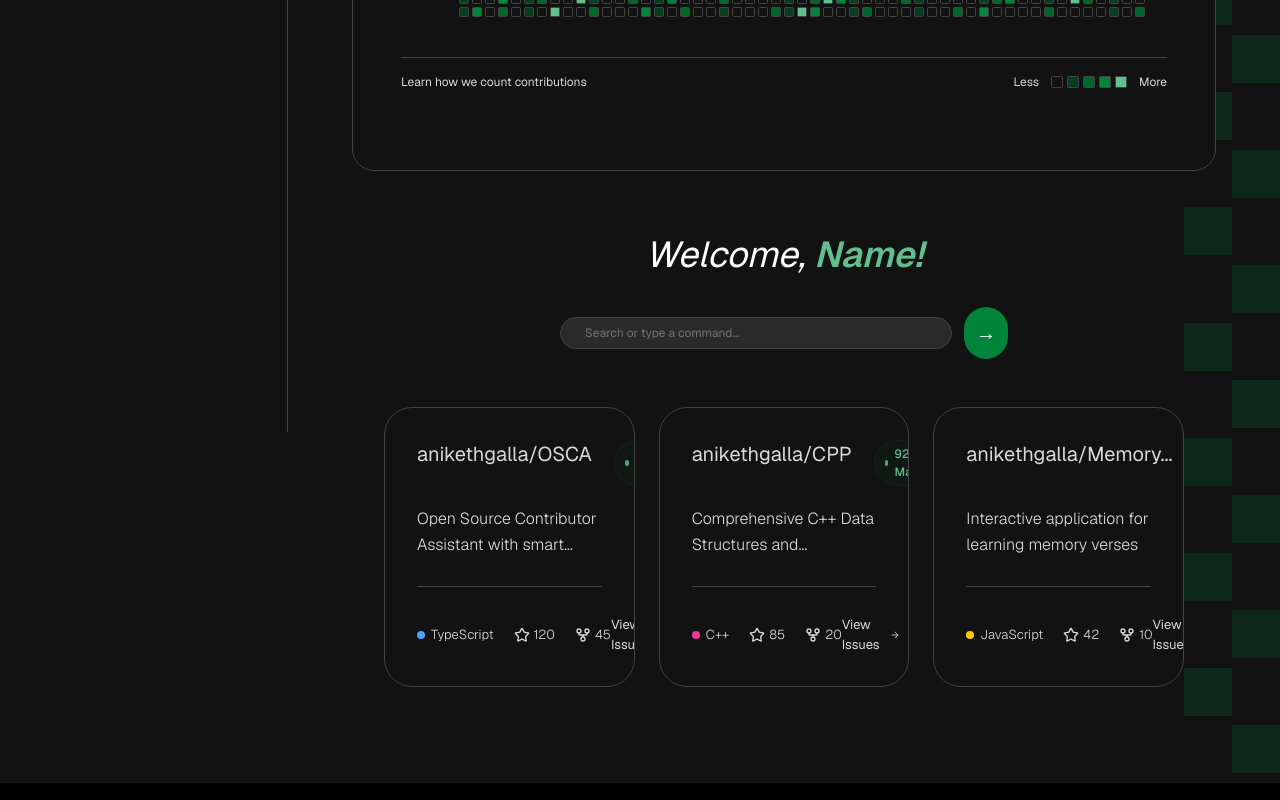
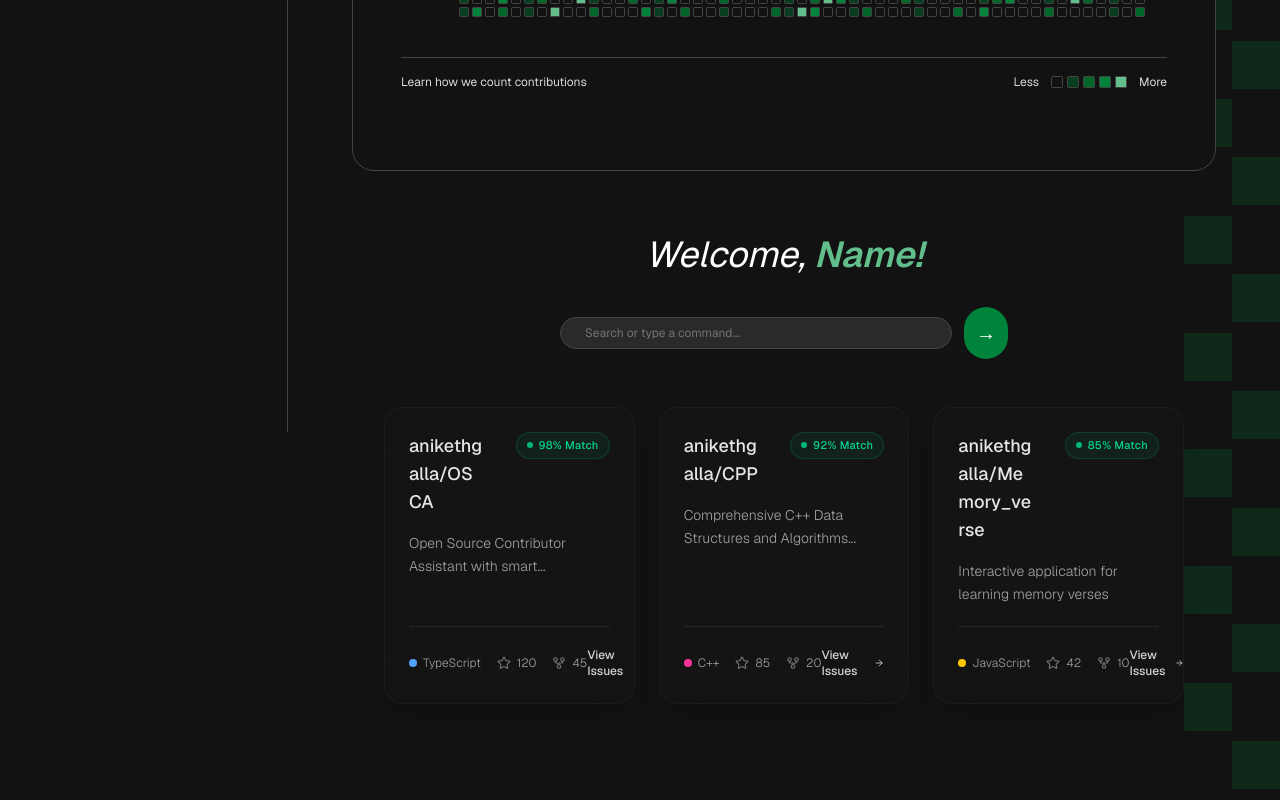
Before and after one commit to ChirayuSahu/osca, a Next.js app in the folder frontend/: page /developer-dashboard in a window 1280 px wide. Shown: the part 368-1168 px from the top of the page. Built offline with nearby package versions, Linux system fonts and the light colour scheme; no server answers; a web font is replaced by a local one.

Commit message:
feat(frontend): display full repository name in repository card

```diff
--- a/frontend/src/components/repositories/repository-card.tsx
+++ b/frontend/src/components/repositories/repository-card.tsx
@@ -1,85 +1,117 @@
 "use client";
 
-import React from "react";
-import { Star, GitFork, ArrowRight, ExternalLink } from "lucide-react";
+import React, { useState } from "react";
+import { Star, GitFork, ArrowRight, ExternalLink, Download, Loader2 } from "lucide-react";
 
 export interface Repository {
-  id: number;
+  id: number | string;
   name: string;
   description: string;
   stars: number;
   forks: number;
-  language: string;
-  languageColor: string;
-  matchScore: number;
-  issuesCount: number;
+  language?: string;
+  languageColor?: string;
+  matchScore?: number;
+  issuesCount?: number;
+  url?: string;
 }
 
 interface RepositoryCardProps {
   repo: Repository;
+  mode?: "import" | "view";
+  onAction?: (repo: Repository) => void | Promise<void>;
 }
 
-export function RepositoryCard({ repo }: RepositoryCardProps) {
+export function RepositoryCard({ repo, mode = "view", onAction }: RepositoryCardProps) {
+  const [isLoading, setIsLoading] = useState(false);
+
+  const handleAction = async (e: React.MouseEvent) => {
+    e.preventDefault();
+    if (onAction) {
+      setIsLoading(true);
+      try {
+        await onAction(repo);
+      } finally {
+        setIsLoading(false);
+      }
+    }
+  };
+
+  const isImportMode = mode === "import";
+
   return (
-    <div className="relative overflow-hidden bg-[#121212] border border-[#444444] hover:border-[#62BE8B]/50 transition-all duration-300 flex flex-col justify-between group p-8 rounded-[28px]">
+    <div className="relative overflow-hidden bg-neutral-900/50 backdrop-blur-xl border border-neutral-800/50 hover:border-emerald-500/30 transition-all duration-300 flex flex-col justify-between group p-6 rounded-2xl shadow-xl hover:shadow-emerald-900/20">
       {/* Hover Gradient Edge Highlight */}
-      <div className="absolute inset-x-0 top-0 h-[1px] bg-gradient-to-r from-transparent via-[#00843C]/0 group-hover:via-[#00843C]/20 to-transparent transition-all duration-500" />
+      <div className="absolute inset-x-0 top-0 h-[1px] bg-gradient-to-r from-transparent via-emerald-500/0 group-hover:via-emerald-500/40 to-transparent transition-all duration-500" />
 
       {/* Subtle Radial Card Glow */}
-      <div className="absolute top-0 right-0 w-24 h-24 bg-[#00843C]/[0.02] rounded-full blur-xl pointer-events-none opacity-0 group-hover:opacity-100 transition-opacity duration-300" />
+      <div className="absolute top-0 right-0 w-32 h-32 bg-emerald-500/[0.03] rounded-full blur-2xl pointer-events-none opacity-0 group-hover:opacity-100 transition-opacity duration-500" />
 
-      <div className="space-y-5">
+      <div className="space-y-4">
         {/* Header */}
         <div className="flex items-start justify-between">
-          <div className="font-normal text-[#D9D9D9] group-hover:text-[#FFFFFF] text-lg md:text-xl flex items-center gap-1.5 transition-colors" title={repo.name}>
-            {repo.name.length > 20 ? `${repo.name.slice(0, 19)}...` : repo.name}
-            <ExternalLink className="w-4 h-4 opacity-0 group-hover:opacity-100 text-[#D9D9D9]/50 hover:text-[#62BE8B] transition-all flex-shrink-0" />
-          </div>
+          <a href={repo.url || `https://github.com/${repo.name}`} target="_blank" rel="noopener noreferrer" className="font-medium text-neutral-200 group-hover:text-emerald-400 text-lg flex items-start gap-2 transition-colors pr-2 break-all" title={repo.name}>
+            {repo.name}
+            <ExternalLink className="w-4 h-4 mt-1 opacity-0 group-hover:opacity-100 text-neutral-500 hover:text-emerald-400 transition-all flex-shrink-0" />
+          </a>
 
           {/* Glowing Match Badge */}
-          <div className="flex items-center gap-1.5 px-2.5 py-1 bg-[#00843C]/[0.06] border border-[#00843C]/10 rounded-full">
-            <span className="w-1.5 h-1.5 rounded-full bg-[#62BE8B] animate-pulse" />
-            <span className="text-[12px] font-medium text-[#62BE8B] tracking-wide">
+          {repo.matchScore !== undefined && (
+            <div className="flex items-center gap-1.5 px-2.5 py-1 bg-emerald-500/[0.08] border border-emerald-500/20 rounded-full whitespace-nowrap">
+              <span className="w-1.5 h-1.5 rounded-full bg-emerald-400 animate-pulse" />
+              <span className="text-[11px] font-medium text-emerald-400 tracking-wide">
                 {repo.matchScore}% Match
               </span>
             </div>
+          )}
         </div>
 
         {/* Description */}
-        <p className="text-[#D9D9D9] text-base font-light leading-relaxed line-clamp-2 min-h-[48px]">
-          {repo.description}
+        <p className="text-neutral-400 text-sm font-light leading-relaxed line-clamp-2 min-h-[40px]">
+          {repo.description || "No description provided."}
         </p>
       </div>
 
       {/* Footer Metrics */}
-      <div className="flex items-center justify-between pt-7 border-t border-[#444444] mt-7">
-        <div className="flex items-center gap-5 text-[13px] text-[#D9D9D9] font-light">
+      <div className="flex items-center justify-between pt-5 border-t border-neutral-800 mt-5">
+        <div className="flex items-center gap-4 text-xs text-neutral-400 font-light">
           {/* Language */}
+          {repo.language && (
             <div className="flex items-center gap-1.5">
-            <span className={`w-2 h-2 rounded-full ${repo.languageColor}`} />
+              <span className={`w-2 h-2 rounded-full ${repo.languageColor || 'bg-blue-400'}`} />
               {repo.language}
             </div>
+          )}
           {/* Stars */}
-          <div className="flex items-center gap-1">
-            <Star className="w-4 h-4 text-[#D9D9D9]" />
+          <div className="flex items-center gap-1.5">
+            <Star className="w-3.5 h-3.5 text-neutral-500" />
             {repo.stars >= 1000 ? `${(repo.stars / 1000).toFixed(1)}k` : repo.stars}
           </div>
           {/* Forks */}
-          <div className="flex items-center gap-1">
-            <GitFork className="w-4 h-4 text-[#D9D9D9]" />
+          <div className="flex items-center gap-1.5">
+            <GitFork className="w-3.5 h-3.5 text-neutral-500" />
             {repo.forks >= 1000 ? `${(repo.forks / 1000).toFixed(1)}k` : repo.forks}
           </div>
         </div>
 
+        {isImportMode ? (
+          <button
+            onClick={handleAction}
+            disabled={isLoading}
+            className="text-xs font-medium bg-emerald-500/10 text-emerald-400 hover:bg-emerald-500 hover:text-neutral-950 px-3 py-1.5 rounded-lg flex items-center gap-1.5 transition-all duration-300 disabled:opacity-50 disabled:cursor-not-allowed z-10 relative"
+          >
+            {isLoading ? <Loader2 className="w-3.5 h-3.5 animate-spin" /> : <Download className="w-3.5 h-3.5" />}
+            {isLoading ? "Importing..." : "Import Repo"}
+          </button>
+        ) : (
           <a
-          href={`/dashboard/repository/import?url=https://github.com/${repo.name}`}
-          className="text-xs font-normal text-neutral-400 hover:text-emerald-400 flex items-center gap-1 group-hover:translate-x-0.5 transition-all duration-200"
             href={`/dashboard/repository/${repo.id}`}
-          className="text-[13px] font-normal text-[#D9D9D9] hover:text-[#62BE8B] flex items-center gap-1 group-hover:translate-x-0.5 transition-all duration-200"
+            className="text-xs font-medium text-neutral-300 hover:text-emerald-400 flex items-center gap-1 group-hover:translate-x-1 transition-all duration-300 z-10 relative"
           >
             View Issues
-          <ArrowRight className="w-4 h-4" />
+            <ArrowRight className="w-3.5 h-3.5" />
           </a>
+        )}
       </div>
     </div>
   );
```
Lines whose indentation alone changed are shown as unchanged.
